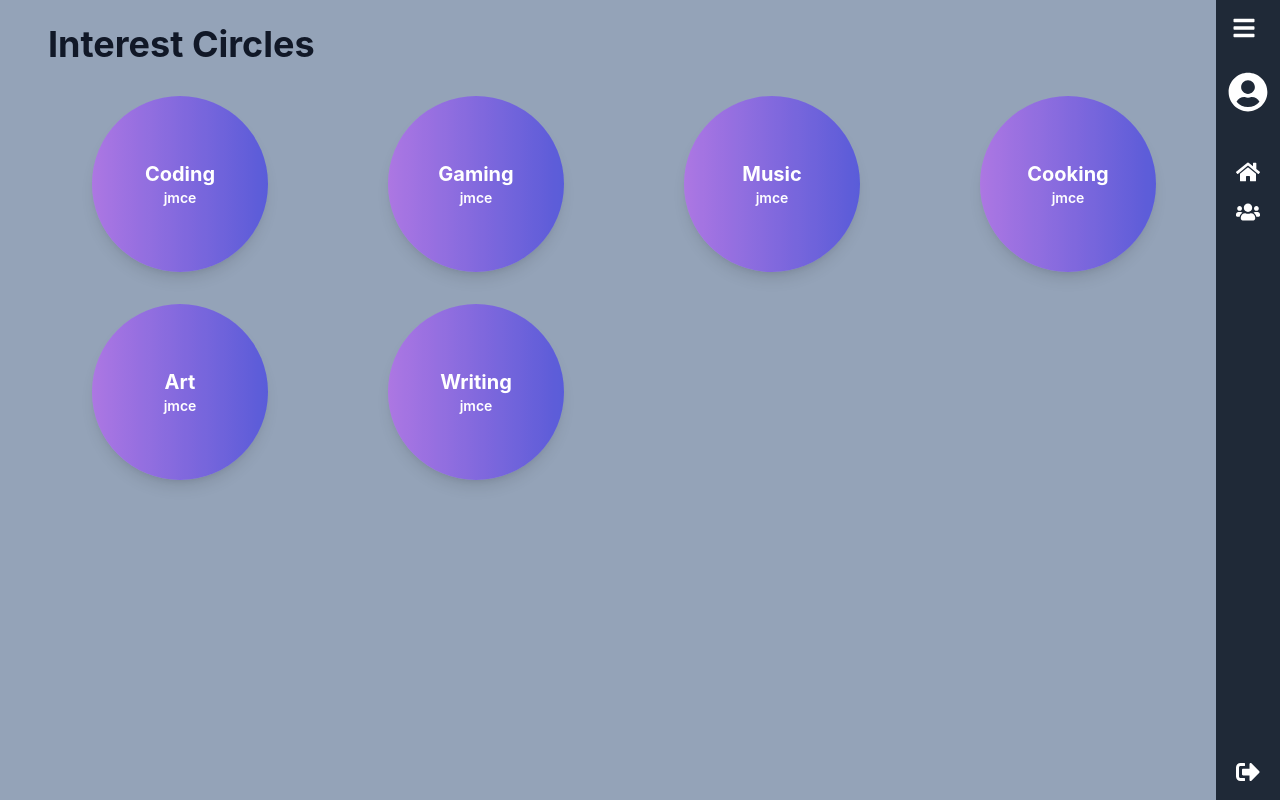
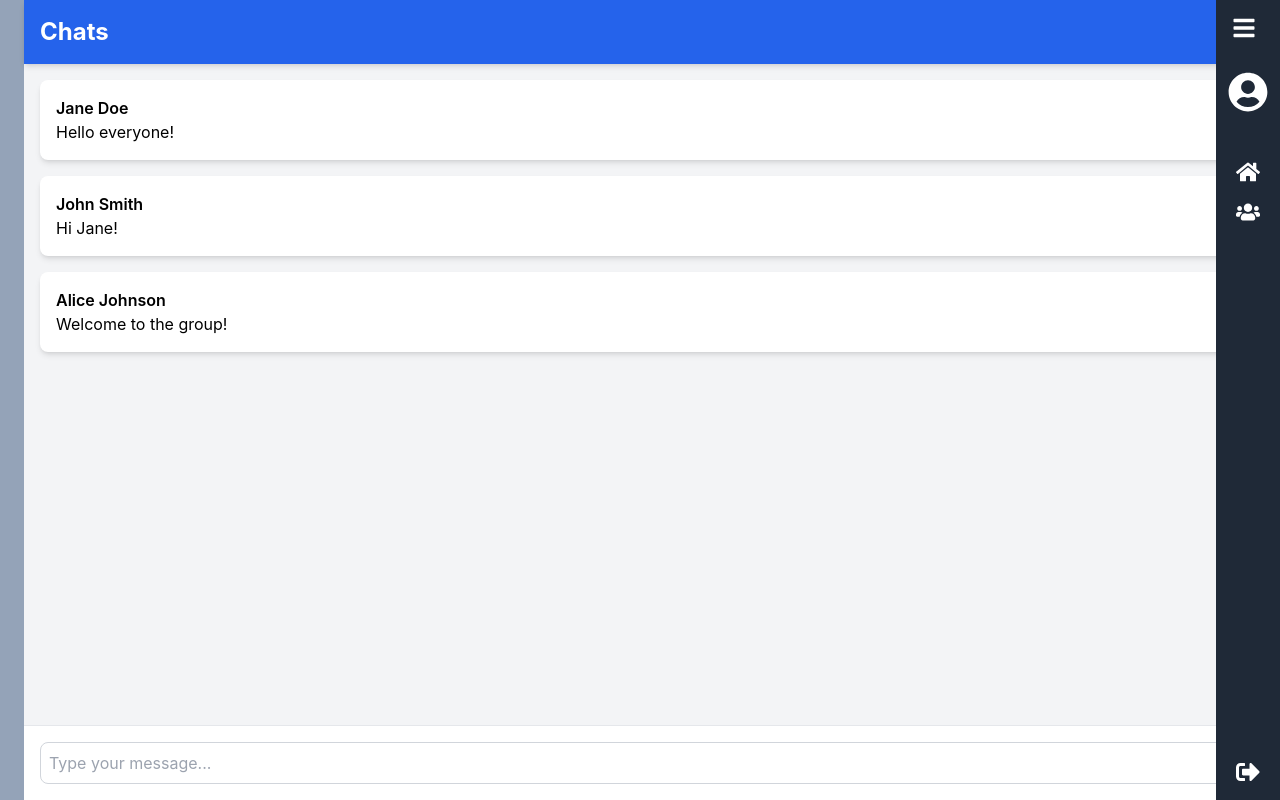
Before and after one commit to JAmcevoy/LearnWithMe, a React (Create React App) app: page / in a window 1280 px wide. Built offline with nearby package versions, Linux system fonts and the light colour scheme.

Commit message:
created the chat page - AC1 View Chats #9

```diff
--- a/src/App.js
+++ b/src/App.js
@@ -3,6 +3,7 @@ import Sidebar from "./components/Sidebar";
 import PostContent from "./components/PostContent";
 import Profile from "./components/Profile";
 import InterestCircles from "./components/InterestCircles";
+import Chats from "./components/Chats";
 
 function App() {
   const [isSidebarOpen, setIsSidebarOpen] = useState(false);
@@ -33,7 +34,8 @@ function App() {
       >
         {/* <PostContent /> */}
         {/* <Profile /> */}
-        <InterestCircles />
+        {/* <InterestCircles /> */}
+        <Chats />
       </div>
 
       {/* Sidebar Component */}
--- /dev/null
+++ b/src/components/Chats.js
@@ -0,0 +1,47 @@
+import React, { useState } from "react";
+import { FaPaperPlane } from "react-icons/fa";
+
+const Chats = () => {
+  const [messages] = useState([
+    { id: 1, user: "Jane Doe", text: "Hello everyone!" },
+    { id: 2, user: "John Smith", text: "Hi Jane!" },
+    { id: 3, user: "Alice Johnson", text: "Welcome to the group!" },
+  ]);
+  const [newMessage] = useState("");
+
+
+  return (
+    <div className="flex flex-col h-screen bg-gray-100">
+      <header className="bg-blue-600 text-white p-4 shadow-md">
+        <h1 className="text-2xl font-bold">Chats</h1>
+      </header>
+      <div className="flex-grow p-4 overflow-auto">
+        <div className="space-y-4">
+          {messages.map((message) => (
+            <div key={message.id} className="bg-white p-4 rounded-lg shadow-md">
+              <p className="font-semibold">{message.user}</p>
+              <p>{message.text}</p>
+            </div>
+          ))}
+        </div>
+      </div>
+      <footer className="bg-white p-4 border-t border-gray-200">
+        <div className="flex items-center">
+          <input
+            type="text"
+            className="flex-grow p-2 border border-gray-300 rounded-lg"
+            value={newMessage}
+            placeholder="Type your message..."
+          />
+          <button
+            className="ml-2 p-2 bg-blue-600 text-white rounded-lg hover:bg-blue-700 transition"
+          >
+            <FaPaperPlane />
+          </button>
+        </div>
+      </footer>
+    </div>
+  );
+};
+
+export default Chats;
```
